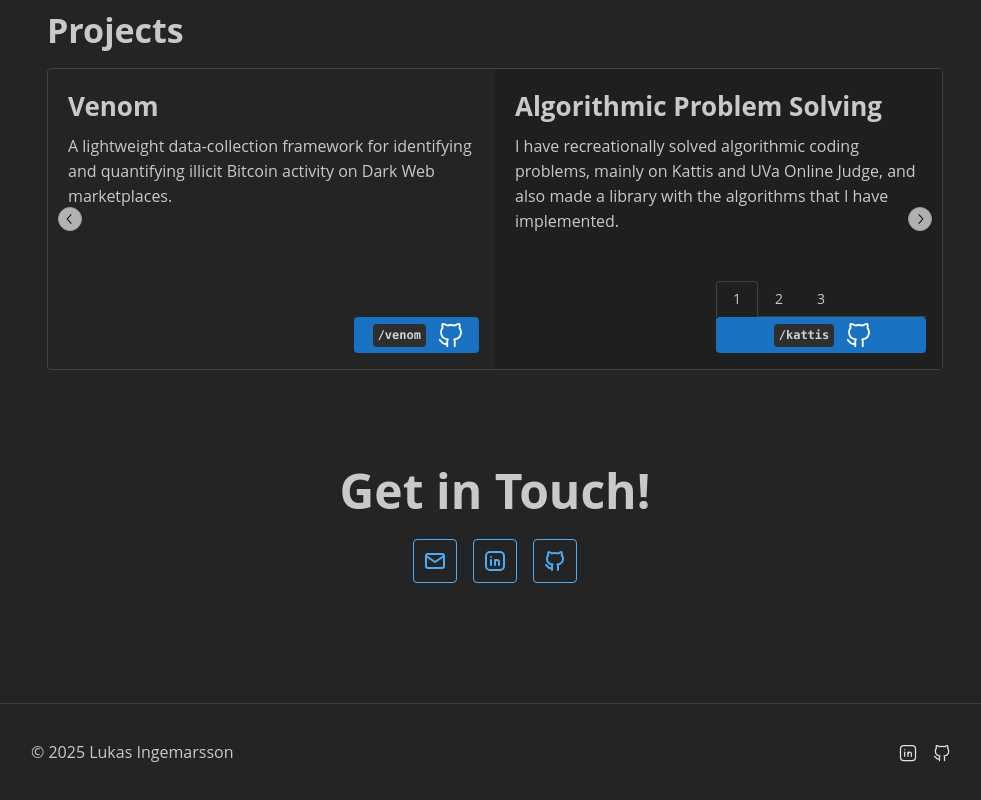
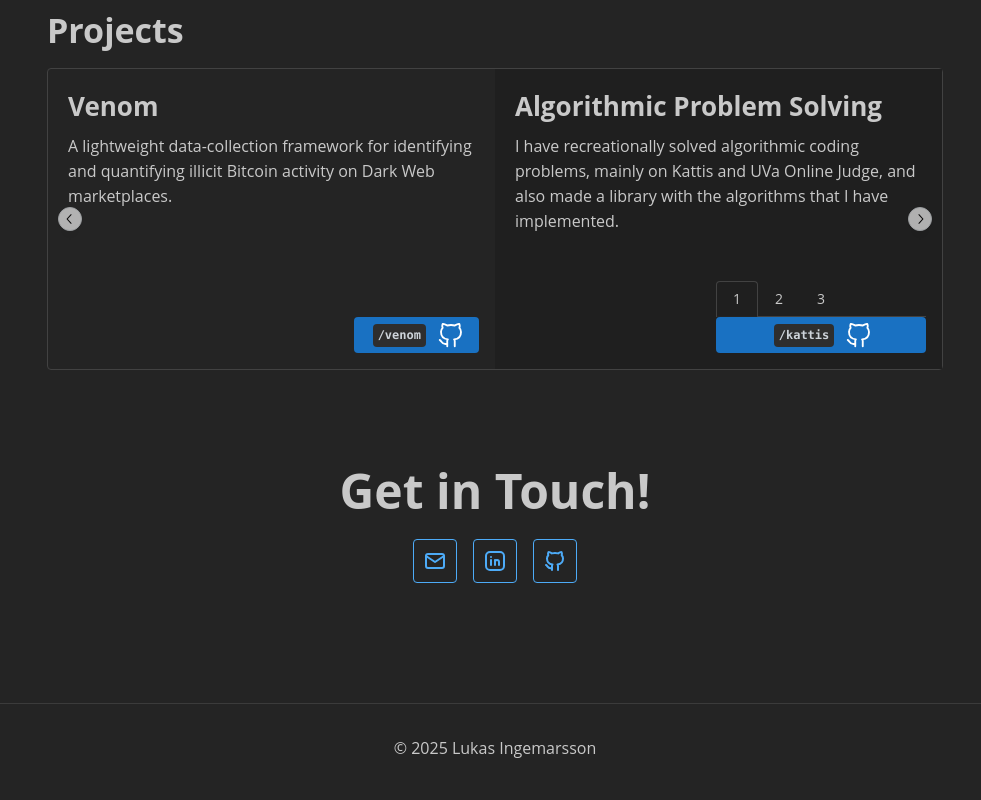
Before and after one commit to LukasIngemarsson/lukasingemarsson.github.io, a React (Vite) app in the folder personal-website/: page /#whoami in a window 1280 px wide. Shown: the part 2045-2845 px from the top of the page, without its empty margins (145-1126 px from the left). Built offline with nearby package versions, Linux system fonts and the light colour scheme.

Commit message:
footer changed + width changed for mobile

```diff
--- a/personal-website/src/App.tsx
+++ b/personal-website/src/App.tsx
@@ -90,7 +90,7 @@ function App() {
           align="left"
           justify="center"
           gap="xl"
-          w="70%"
+          w={{ base: "85%", md: "70%" }}
           my={marginY}
           mx="auto"
         >
--- a/personal-website/src/components/Footer.tsx
+++ b/personal-website/src/components/Footer.tsx
@@ -1,6 +1,4 @@
-import { Container, Group, Text, Box, Flex } from "@mantine/core";
-import LinkedInIcon from "./LinkedInIcon";
-import GitHubIcon from "./GitHubIcon";
+import { Text, Box } from "@mantine/core";
 
 function Footer() {
   return (
@@ -11,26 +9,9 @@ function Footer() {
           "1px solid light-dark(var(--mantine-color-gray-2), var(--mantine-color-dark-5))",
       }}
     >
-      <Container>
-        <Flex
-          justify="space-between"
-          align="center"
-          pt="xl"
-          pb="xl"
-          direction={{ base: "column", xs: "row" }}
-        >
-          <Text>&copy; 2025 Lukas Ingemarsson</Text>
-          <Group
-            gap={0}
-            justify="flex-end"
-            wrap="nowrap"
-            mt={{ base: "md", xs: 0 }}
-          >
-            <LinkedInIcon variant="subtle" />
-            <GitHubIcon variant="subtle" />
-          </Group>
-        </Flex>
-      </Container>
+      <Text ta="center" pt="xl" pb="xl">
+        &copy; 2025 Lukas Ingemarsson
+      </Text>
     </Box>
   );
 }
```
